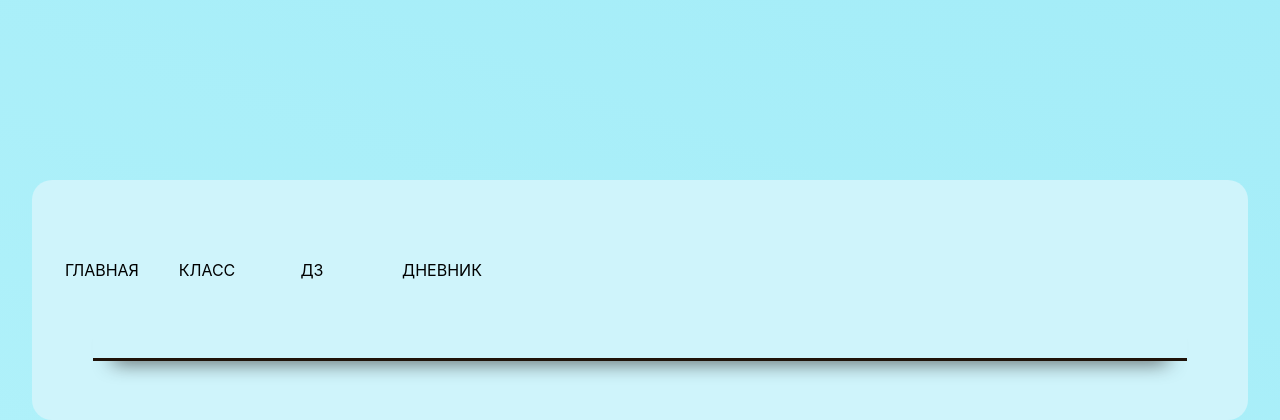
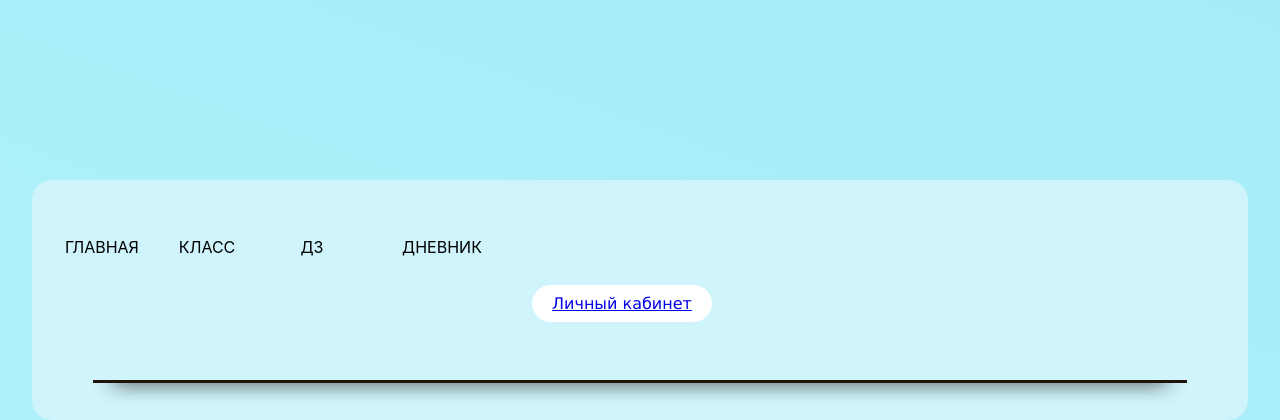
Before and after one commit to ssq0-0/UcheBudka, a Django app: template siteUcheBudka/HW/templates/HW/diary.html in a window 1280 px wide. Shown: the part 779-1199 px from the top of the page. Run offline with Django 4.2, Linux system fonts and the light colour scheme; the template is opened without the code that fills it, so the values that code supplies are empty; parts of the project's set-up code (start-up, migrations or seed data) failed here and were passed over; some libraries are stand-ins or nearby versions.

Commit message:
Update diary.html

```diff
--- a/siteUcheBudka/HW/templates/HW/diary.html
+++ b/siteUcheBudka/HW/templates/HW/diary.html
@@ -47,6 +47,7 @@
                         <a href="/api/v1/Diary/">Дневник</a>
                         </ul>
                     </nav>
+            <button id="btnlk"><a href="/api/v1/lk/">Личный кабинет</a></button>
             <hr class="hr-shelf">
         </div>
     </footer>
```
